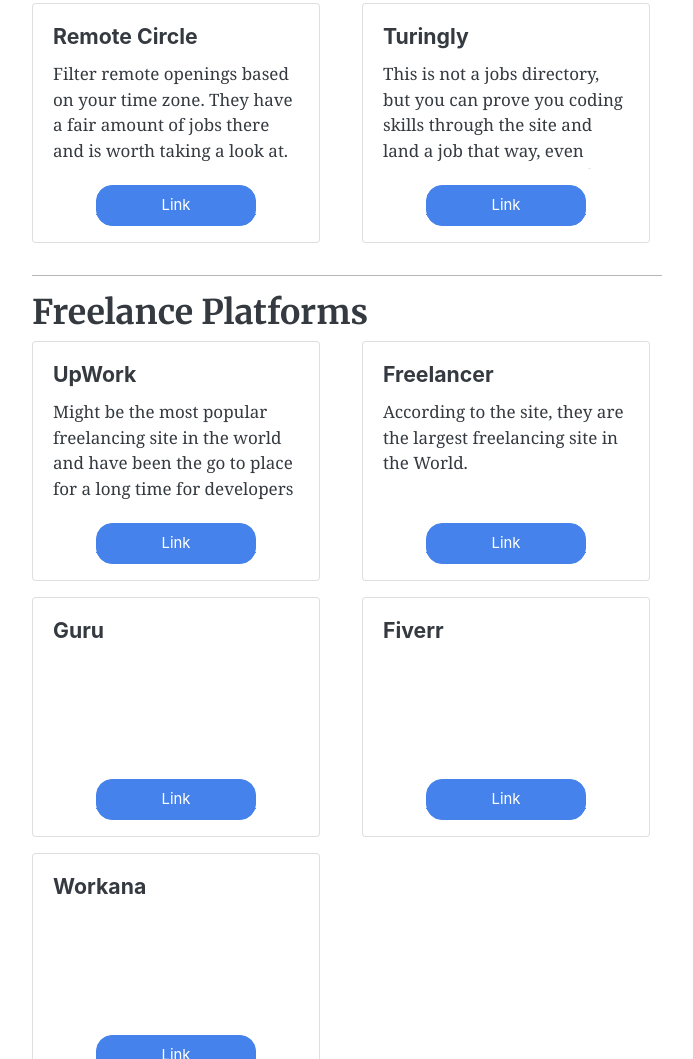
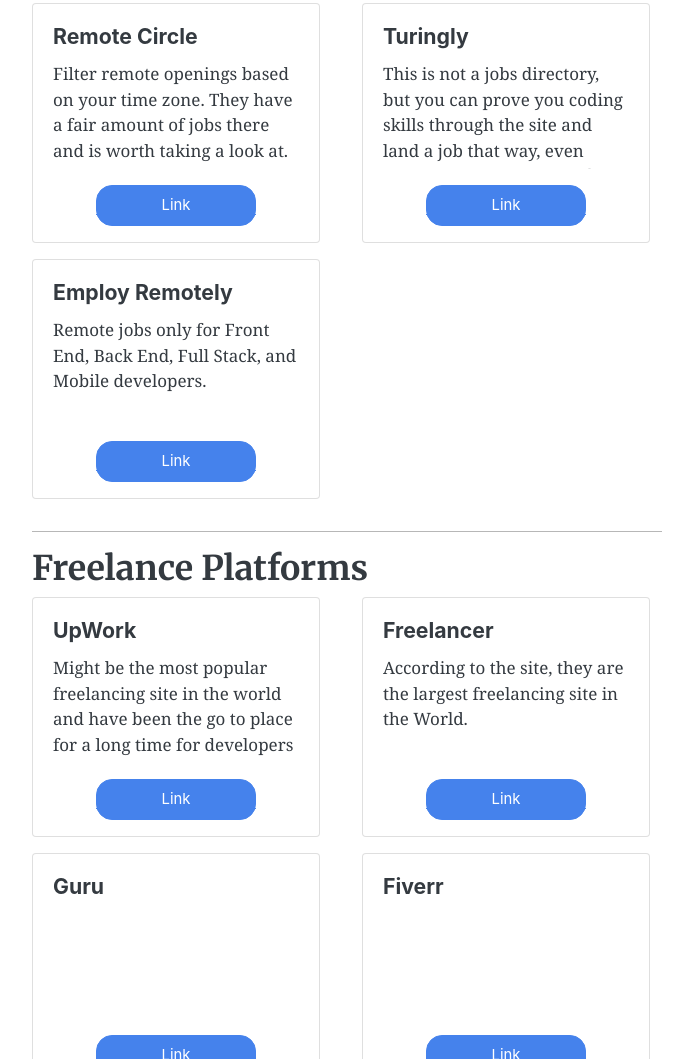
Before and after one commit to ugglr/Remote-Developer-jobs-directory, a Gatsby site: page /directories in a window 1280 px wide. Shown: the part 2271-3330 px from the top of the page, without its empty margins (293-986 px from the left). Built offline with nearby package versions, Linux system fonts and the light colour scheme; Gatsby itself is replaced by a stand-in of ours; some packages are replaced by stand-ins of ours.

Commit message:
feat: Add resource "Employ Remotely"

```diff
--- a/src/pages/directories.js
+++ b/src/pages/directories.js
@@ -114,6 +114,12 @@
           "This is not a jobs directory, but you can prove you coding skills through the site and land a job that way, even though you don't have official experience in Software Development",
         url: "https://www.turing.ly",
       },
+      {
+        name: "Employ Remotely",
+        body:
+          "Remote jobs only for Front End, Back End, Full Stack, and Mobile developers.",
+        url: "https://www.employremotely.com/"
+      }
     ]
 
     const freelance = [
```
Also changed, not shown: README.md, 1 other file.
